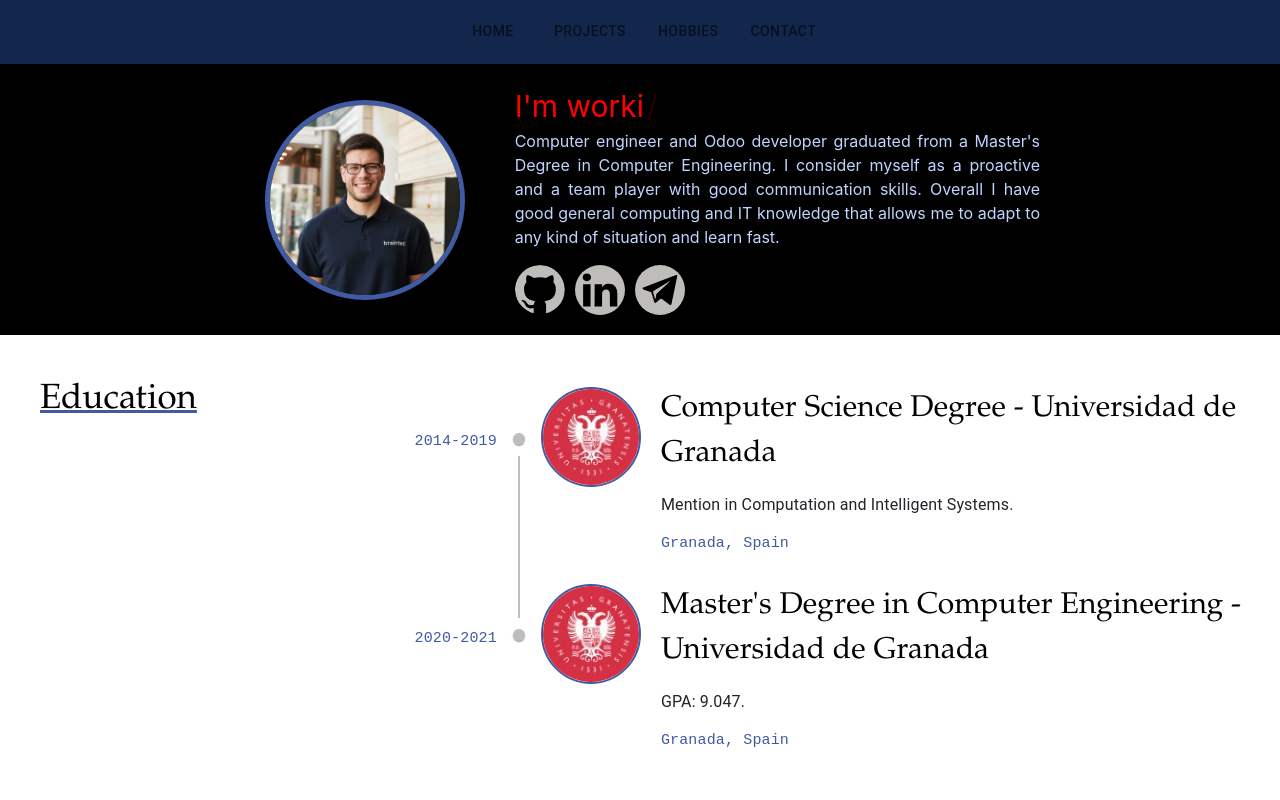
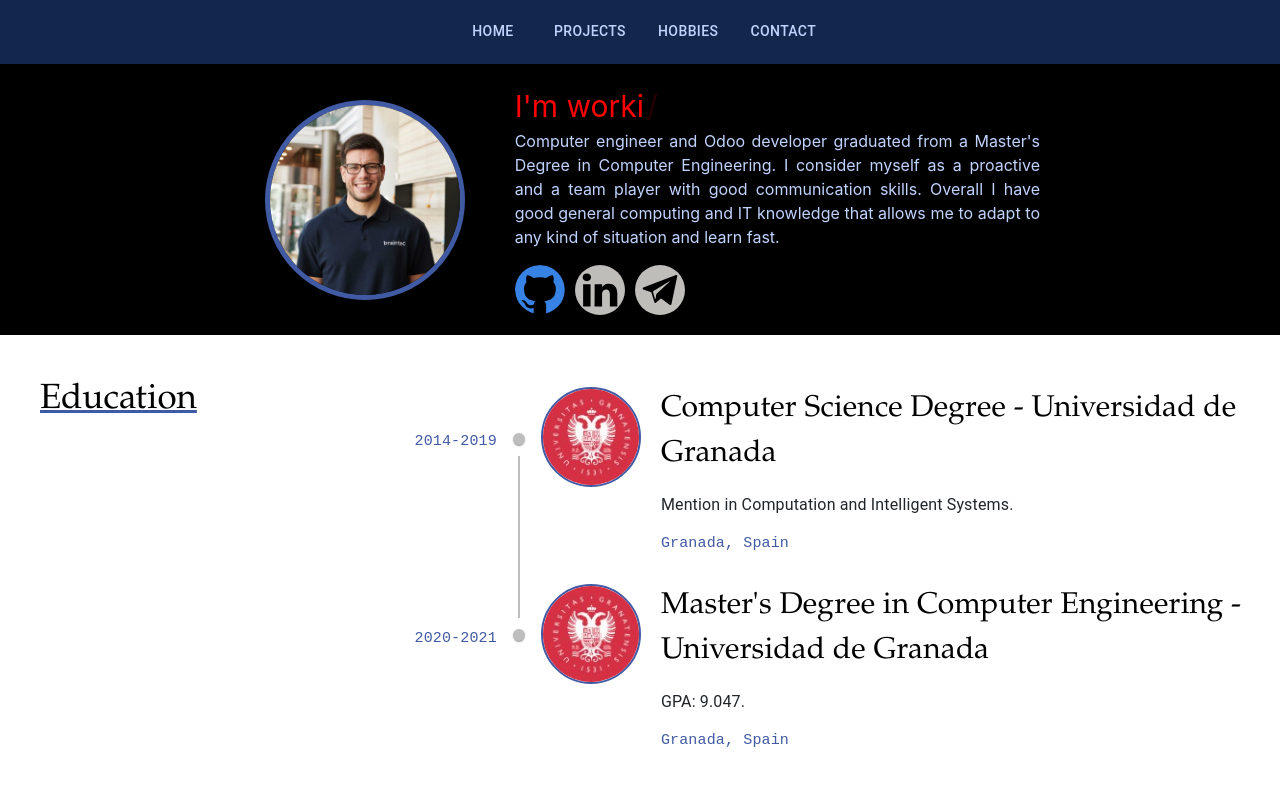
Before and after one commit to Carlosma7/carlosma7-cv, a React (Create React App) app: page / in a window 1280 px wide. In both pictures the pointer is over the picture 539 px from the left and 289 px from the top of the page. Shown: the top 800 px of the page. Built offline with nearby package versions, Linux system fonts and the light colour scheme.

Commit message:
Fix pending initial points

```diff
--- a/src/components/Home/AboutMe.css
+++ b/src/components/Home/AboutMe.css
@@ -29,7 +29,7 @@
     filter: brightness(0) saturate(100%) invert(84%) sepia(6%) saturate(94%) hue-rotate(7deg) brightness(93%) contrast(83%);
 }
 
-.logo-link-button:hover .logo-link-image {
+.logo-link-image:hover {
     /* Changes color when hover */
     filter: brightness(0) saturate(100%) invert(39%) sepia(88%) saturate(1969%) hue-rotate(198deg) brightness(99%) contrast(81%);
 }
--- a/src/layouts/Header.css
+++ b/src/layouts/Header.css
@@ -33,10 +33,10 @@
 }
 
 .tab-link{
-    color: var(--color5);
+    color: var(--color5) !important;
     min-width: 120px;
 }
 
 .tab-link:hover {
-    color: var(--color4);
+    color: var(--color5);
 }
```
